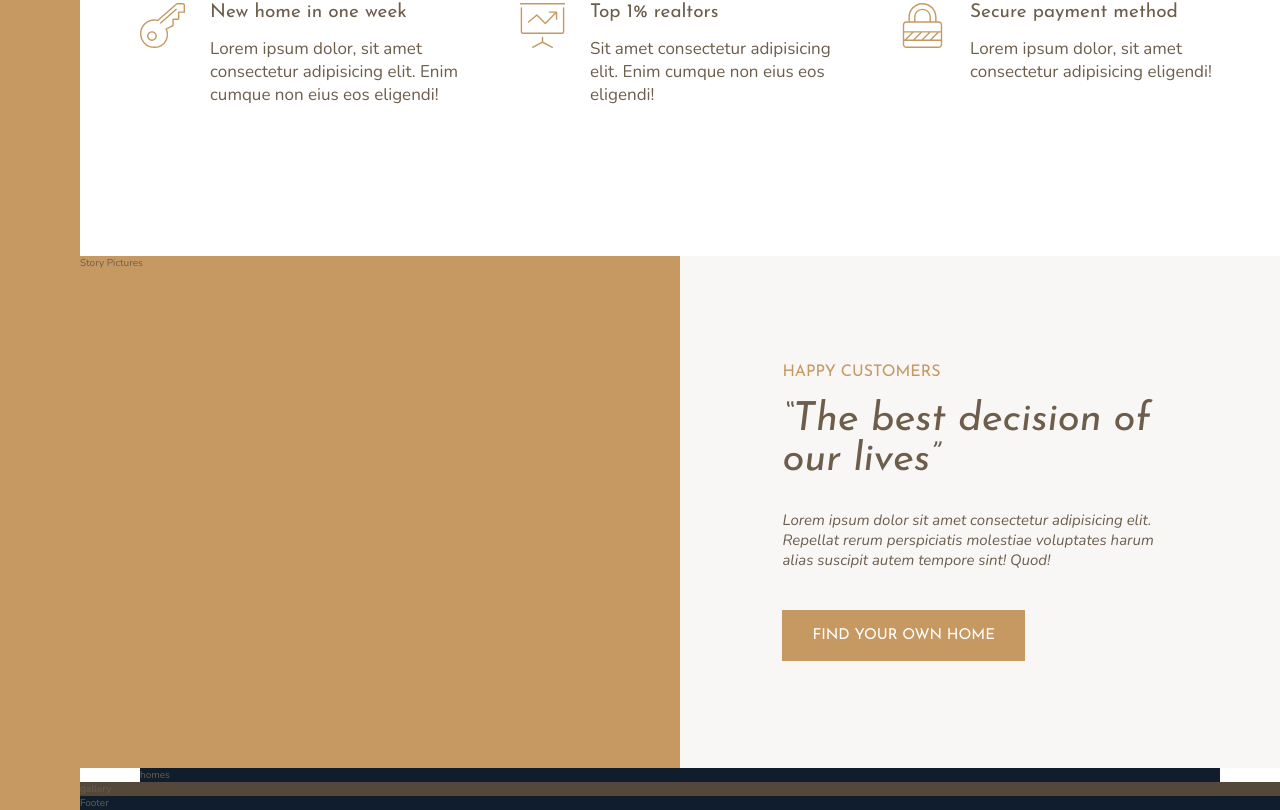
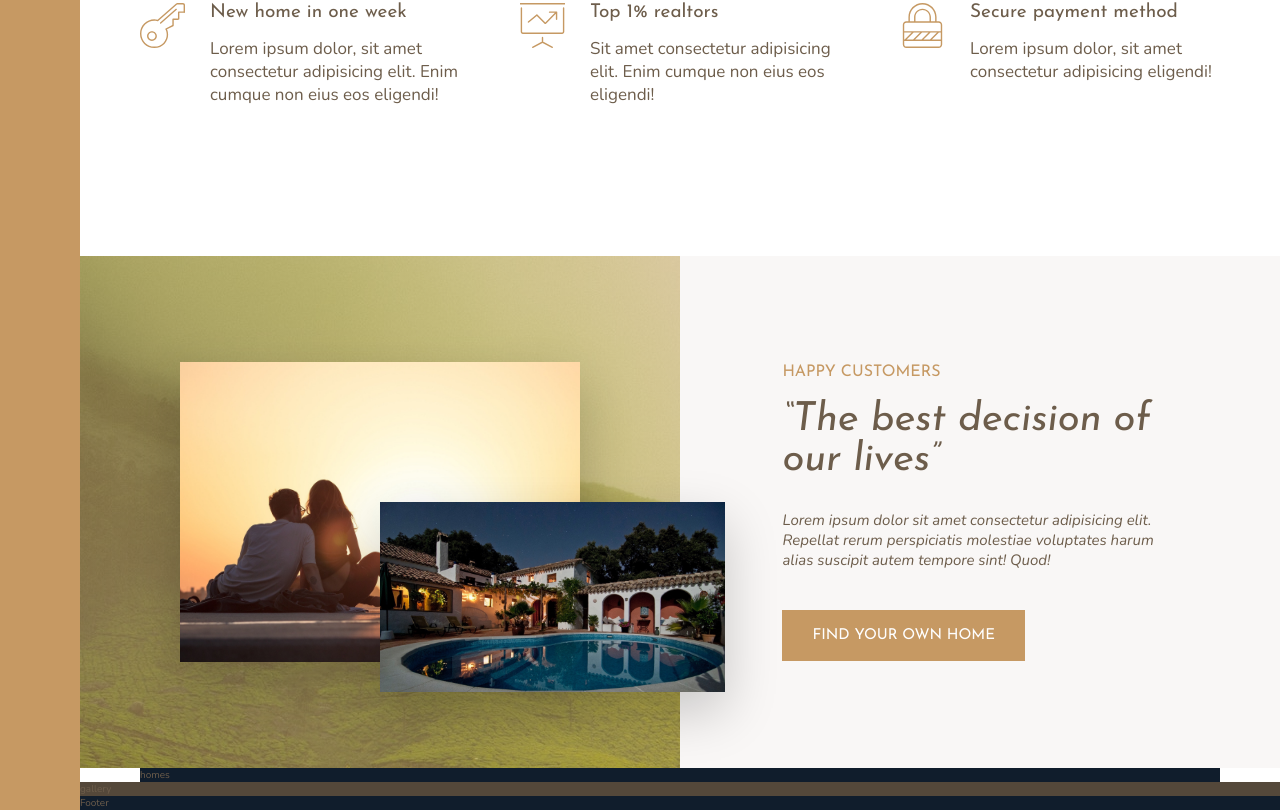
Before and after one commit to arifbsl/nexter, a plain HTML site: page index.html in a window 1280 px wide. Shown: the part 950-1760 px from the top of the page. Drawn offline with nearby package versions, Linux system fonts and the light colour scheme.

Commit message:
story image done

```diff
--- a/index.html
+++ b/index.html
@@ -82,7 +82,8 @@
        </section>
 
        <div class="story__pictures">
-           Story Pictures
+           <img src="img/story-1.jpeg" alt="" class="story__img--1">
+           <img src="img/story-2.jpeg" alt="" class="story__img--2">
        </div>
 
        <div class="story__content">
--- a/sass/_story.scss
+++ b/sass/_story.scss
@@ -2,7 +2,29 @@
     &__pictures{
         background-color: $color-primary;
         grid-column: full-start / col-end 4;
+        background-image:linear-gradient(rgba($color-primary, 0.5), rgba($color-primary, 0.5)), url(../img/back.jpg);
+
+        display: grid;
+        grid-template-columns: repeat(6, 1fr);
+        grid-template-rows: repeat(6, 1fr);
+        align-items: center;
     }
+
+    &__img--1{
+        width: 100%;
+        grid-row: 2 / 6;
+        grid-column: 2 / 6;
+        box-shadow: 0 2rem 5rem rgba($color: #000000, $alpha: .2);
+    }
+
+    &__img--2{
+        width: 115%;
+        grid-row: 4 / 6;
+        grid-column: 4 / 7;
+        z-index: 20;
+        box-shadow: 0 2rem 5rem rgba($color: #000000, $alpha: .2);
+    }
+
 
     &__content{
         background-color: $color-grey-light-1;
```
Also changed, not shown: css/main.css, 1 other file.
